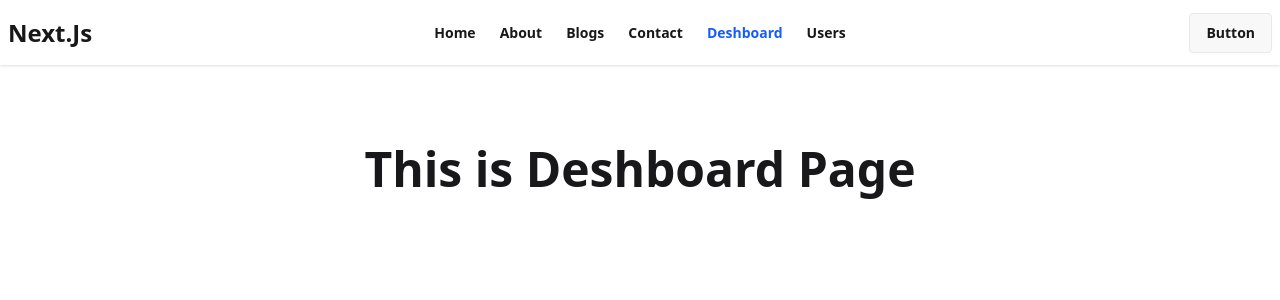
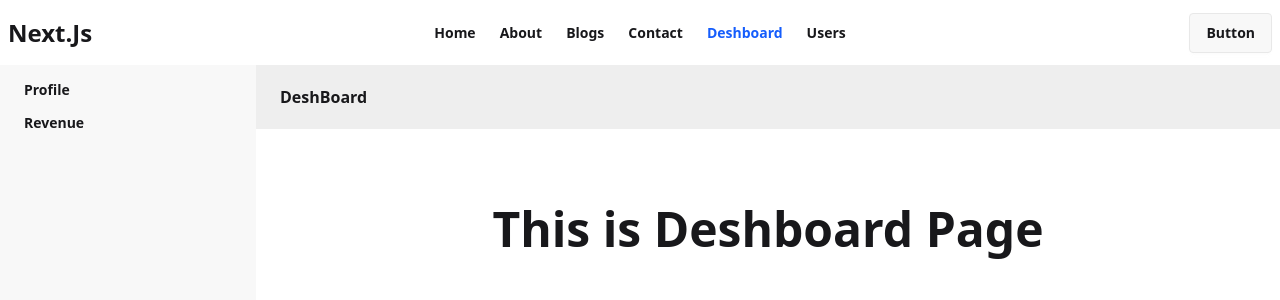
Before and after one commit to noyon-01/next.js-practice-file, a Next.js app: page /deshboard in a window 1280 px wide. Shown: the top 300 px of the page. Built offline with nearby package versions, Linux system fonts and the light colour scheme.

Commit message:
Multi layout page added in deshboard

```diff
--- /dev/null
+++ b/src/app/deshboard/layout.jsx
@@ -0,0 +1,41 @@
+import Link from "next/link";
+
+export default function Layout({ children }) {
+  return (
+    <div className="container mx-auto">
+      <div className="drawer lg:drawer-open">
+        <input id="my-drawer-4" type="checkbox" className="drawer-toggle" />
+        <div className="drawer-content">
+          {/* Navbar */}
+          <nav className="navbar w-full bg-base-300">
+            <Link href="/deshboard" className="px-4 font-bold">DeshBoard</Link>
+          </nav>
+          {/* Page content here */}
+          <div className="p-4">{children}</div>
+        </div>
+
+        <div className="drawer-side is-drawer-close:overflow-visible">
+          <label
+            htmlFor="my-drawer-4"
+            aria-label="close sidebar"
+            className="drawer-overlay"
+          ></label>
+          <div className="flex min-h-full flex-col items-start bg-base-200 w-64">
+            {/* Sidebar content here */}
+            <ul className="menu">
+              {/* List item */}
+              <li>
+               <Link href="/deshboard/profile" className="px-4 font-bold">Profile</Link>
+              </li>
+
+              {/* List item */}
+              <li>
+               <Link href="/deshboard/revenue" className="px-4 font-bold">Revenue</Link>
+              </li>
+            </ul>
+          </div>
+        </div>
+      </div>
+    </div>
+  );
+}
--- a/src/app/deshboard/page.jsx
+++ b/src/app/deshboard/page.jsx
@@ -1,7 +1,7 @@
 export default function Deshboard() {
   return (
     <div className="container mx-auto">
-        <h1 className="text-5xl font-bold text-center pt-20">This is Deshboard Page</h1>
+        <h1 className="text-5xl font-bold text-center pt-15">This is Deshboard Page</h1>
     </div>
   )
 }
--- /dev/null
+++ b/src/app/deshboard/profile/page.jsx
@@ -0,0 +1,7 @@
+export default function Profile() {
+  return (
+    <div className="container mx-auto">
+        <h1 className="text-4xl font-bold text-center pt-20">This is a Updated Profile Page</h1>
+    </div>
+  )
+}
--- /dev/null
+++ b/src/app/deshboard/revenue/page.jsx
@@ -0,0 +1,7 @@
+export default function Revenue() {
+  return (
+    <div className="container mx-auto">
+        <h1 className="text-4xl font-bold text-center pt-20">This is Money Revenue Page</h1>
+    </div>
+  )
+}
```
